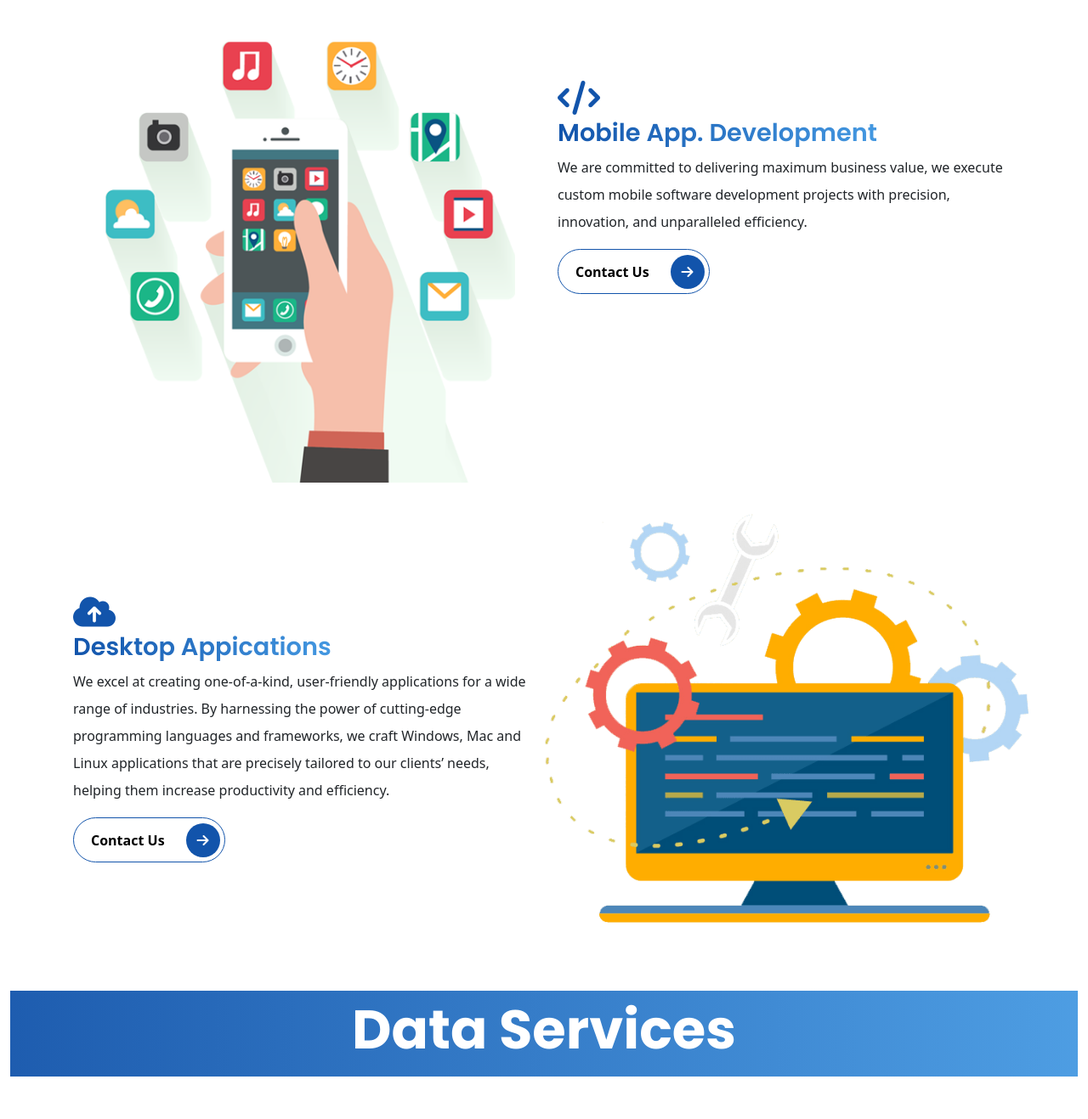
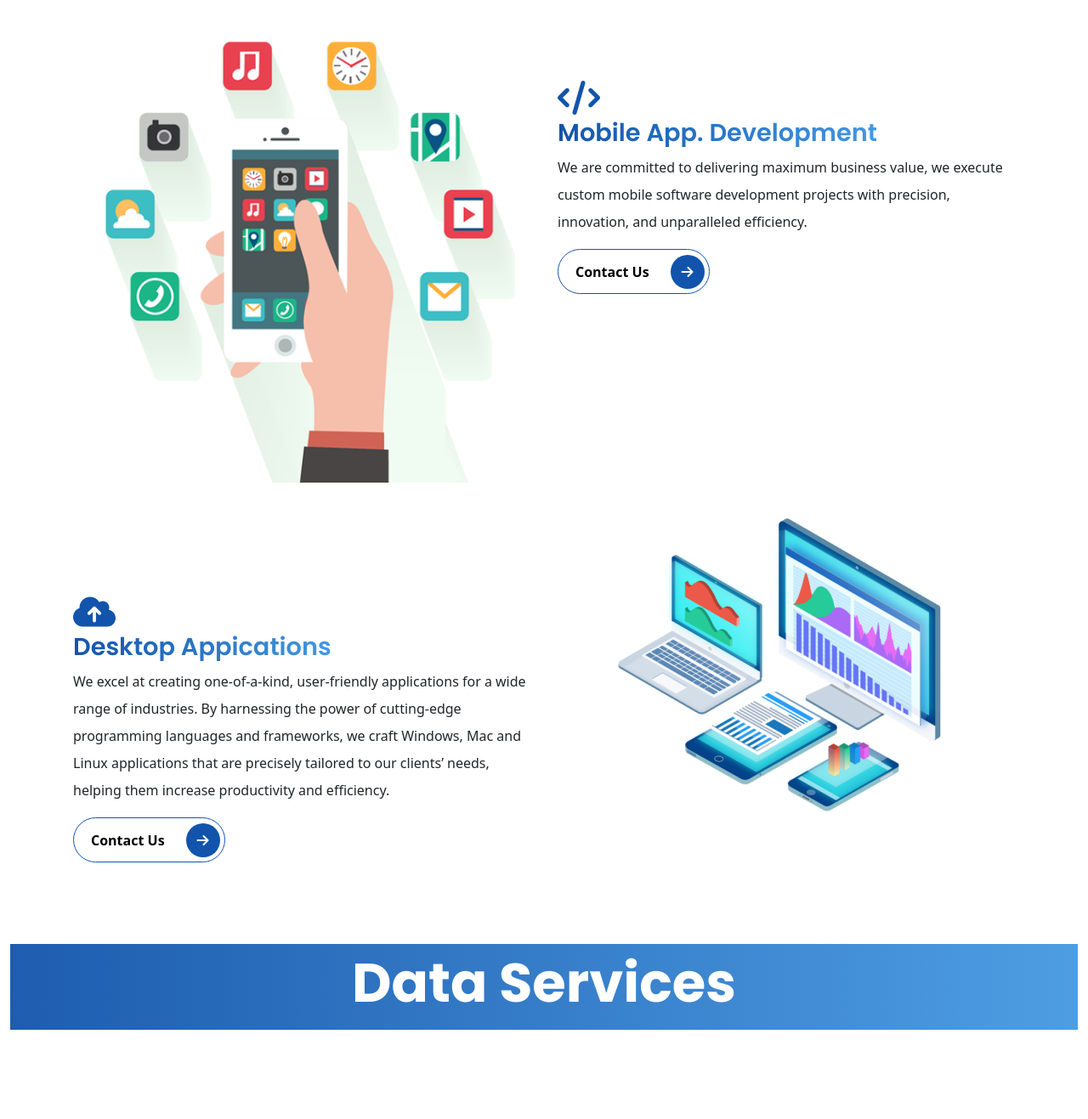
Before and after one commit to davidmpungose/iyd_website, a Django app: page /services/ in a window 1280 px wide. Shown: the part 1308-2625 px from the top of the page at 85% size. Run offline with Django 5.2, Linux system fonts and the light colour scheme; some libraries are stand-ins or nearby versions.

Commit message:
Update Non-loading image on services

```diff
--- a/templates/core/services.html
+++ b/templates/core/services.html
@@ -102,7 +102,7 @@
         </div>
         <div class="col-lg-6 col-md-6 col-sm-12 col-xs-12 services mt-1 text-end">
           <div class="services__pic">
-            <img src="{% static 'images/services/desktop-1.png' %}" alt="cloud hosting illustration" class="img-fluid">
+            <img src="{% static 'images/services/data-viz-1.png' %}" alt="cloud hosting illustration" class="img-fluid">
           </div>
         </div>
       </div>
```
